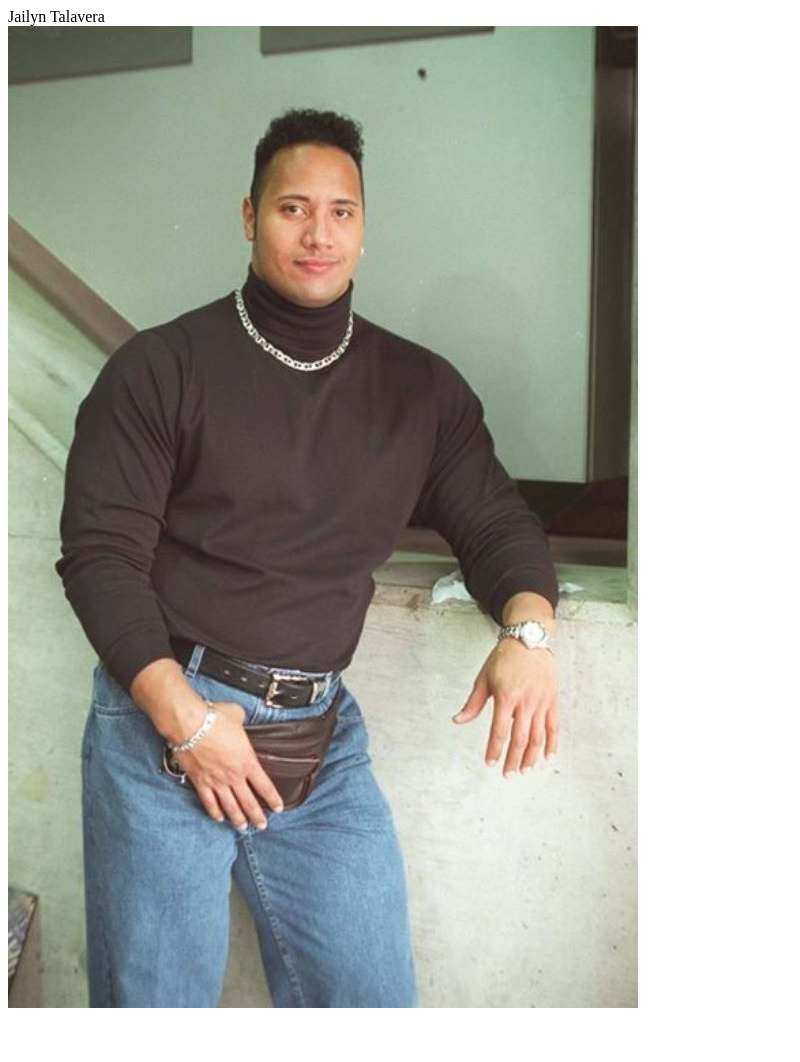
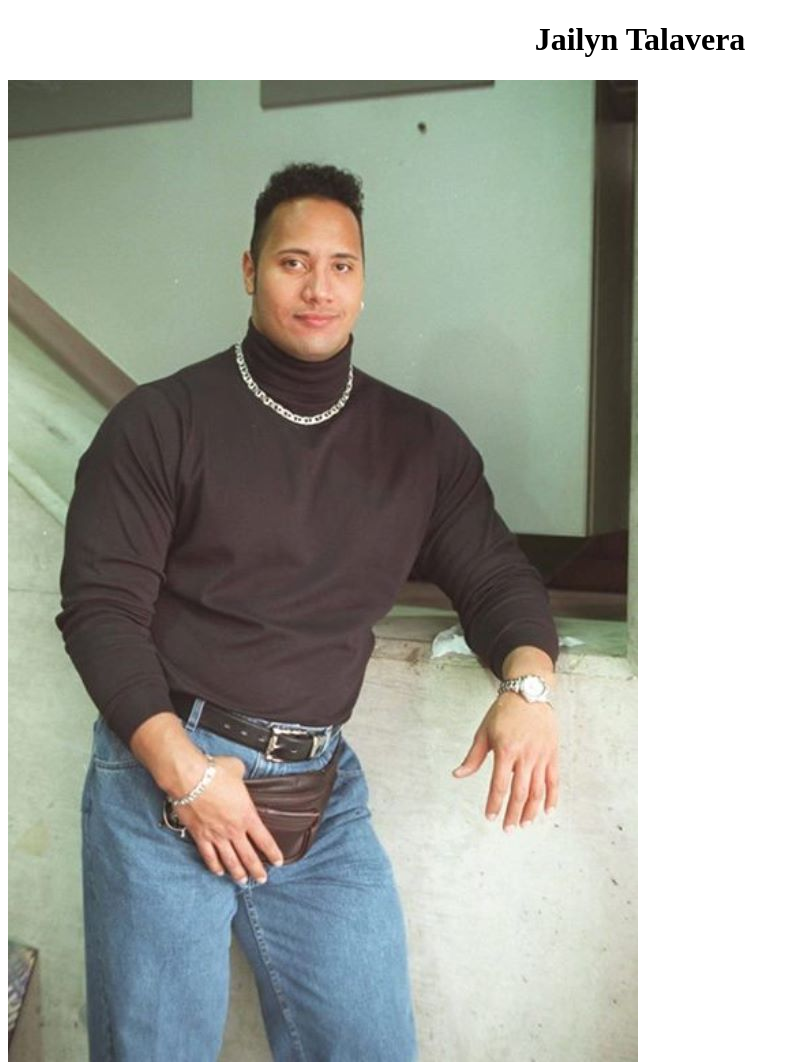
Before and after one commit to jailynreese/jailynreese.github.io, a plain HTML site: page index.html in a window 1280 px wide. Shown: the whole page, without its empty margins (0-800 px from the left). Before the commit the page ends 1020 px from the top, so only its background shows below. Drawn offline with Linux system fonts and the light colour scheme.

Commit message:
added css and linked to html

```diff
--- a/index.html
+++ b/index.html
@@ -4,10 +4,11 @@
     <meta charset="UTF-8">
     <meta name="viewport" content="width=device-width, initial-scale=1.0">
     <meta http-equiv="X-UA-Compatible" content="ie=edge">
+    <link rel="stylesheet" href="stylesheet.css">
     <title>Me</title>
 </head>
 <body>
-    <div>Jailyn Talavera</div>
+    <h1>Jailyn Talavera</h1>
     <img src="the-rock-turtleneck.jpg">
 </body>
 </html>
--- /dev/null
+++ b/stylesheet.css
@@ -0,0 +1,7 @@
+h1{
+    text-align: center;
+}
+
+img{
+    align-content: center;
+}
```
